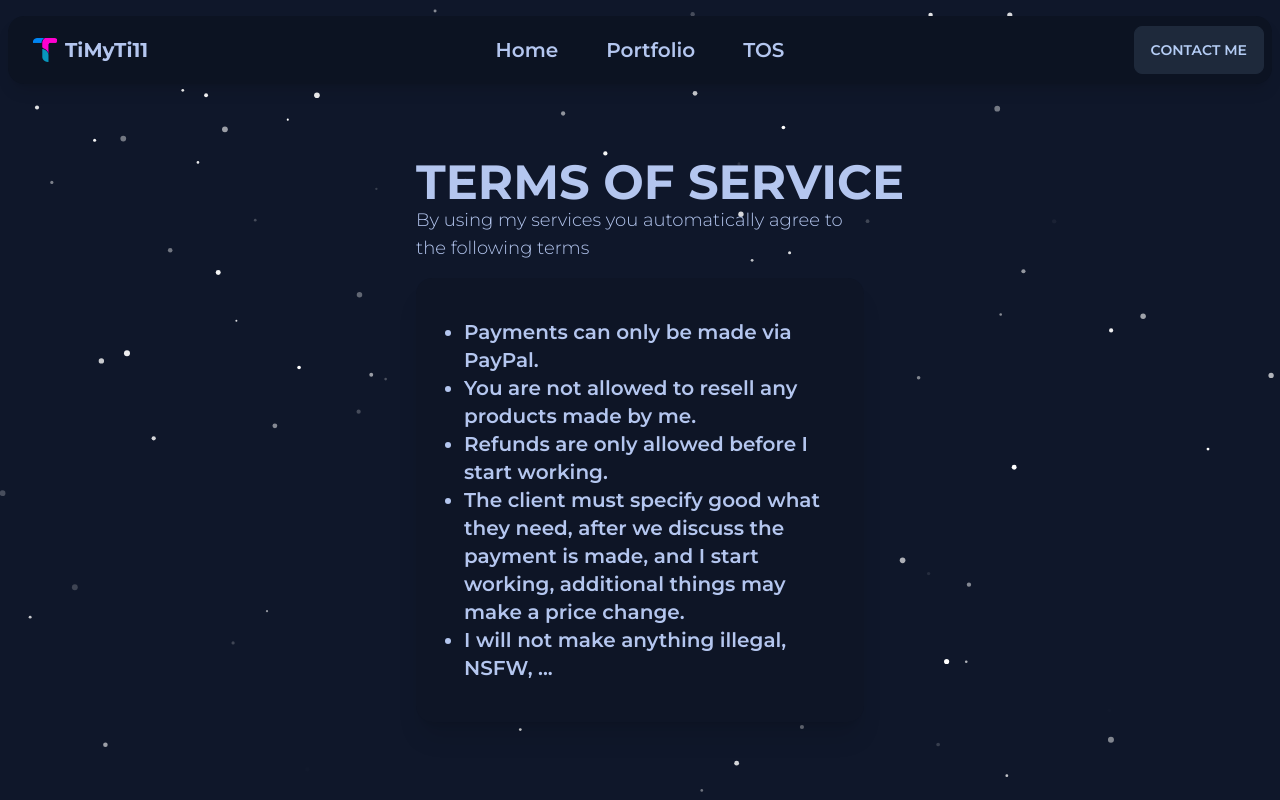
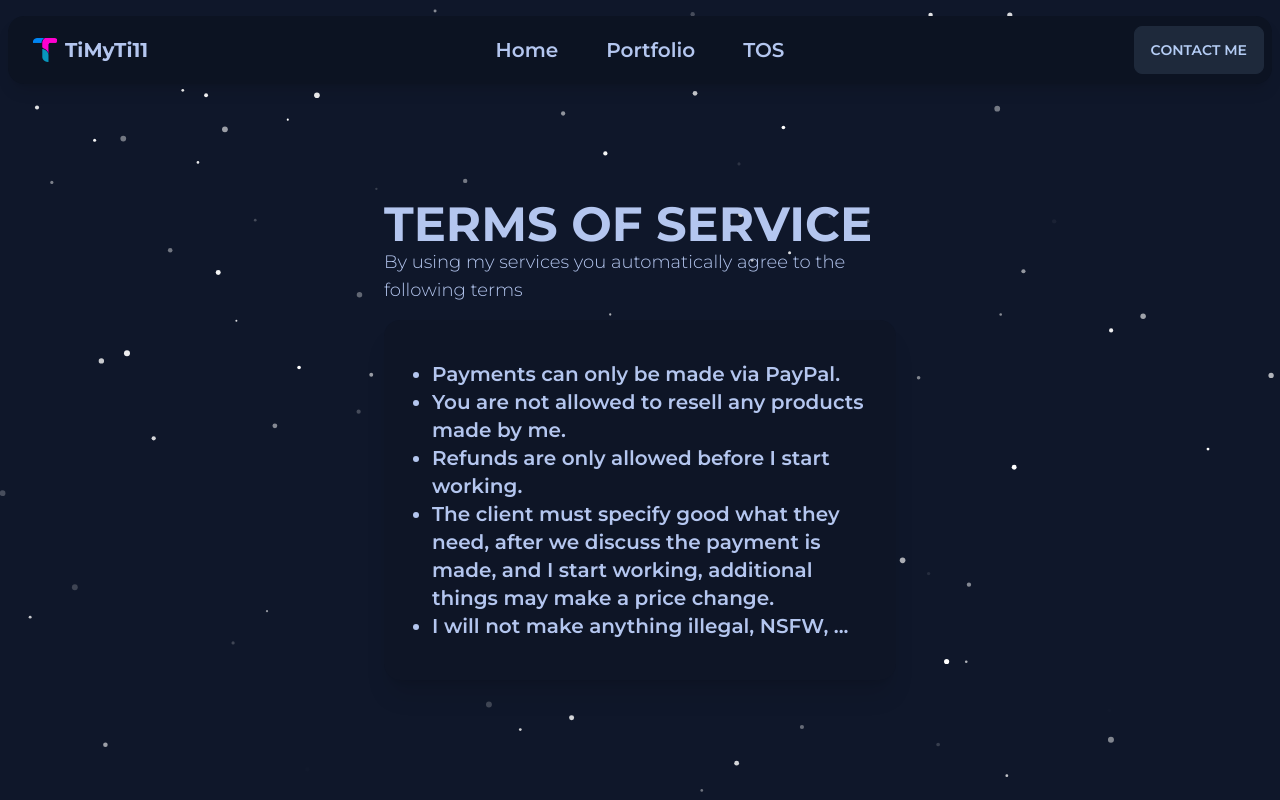
Before and after one commit to TiMyTi11/timyti11-website, a Next.js app: page /tos in a window 1280 px wide. Shown: the top 800 px of the page. Built offline with nearby package versions, Linux system fonts and the light colour scheme.

Commit message:
Small design improvements

```diff
--- a/pages/tos.tsx
+++ b/pages/tos.tsx
@@ -7,8 +7,8 @@ const TOS: NextPage = () => {
             <GlobalHead/>
             <div className="hero min-h-screen pt-20">
                 <div className="hero-content text-left">
-                    <div className="max-w-md">
-                        <h1 className="text-5xl font-bold md:whitespace-nowrap">TERMS OF SERVICE</h1>
+                    <div className="max-w-lg">
+                        <h1 className="text-5xl font-bold">TERMS OF SERVICE</h1>
                         <p className="mb-4 text-lg font-light">By using my services you automatically agree to the following terms</p>
                         <div className="card text-xl font-semibold bg-base-200 shadow-xl">
                             <div className="card-body">
```
